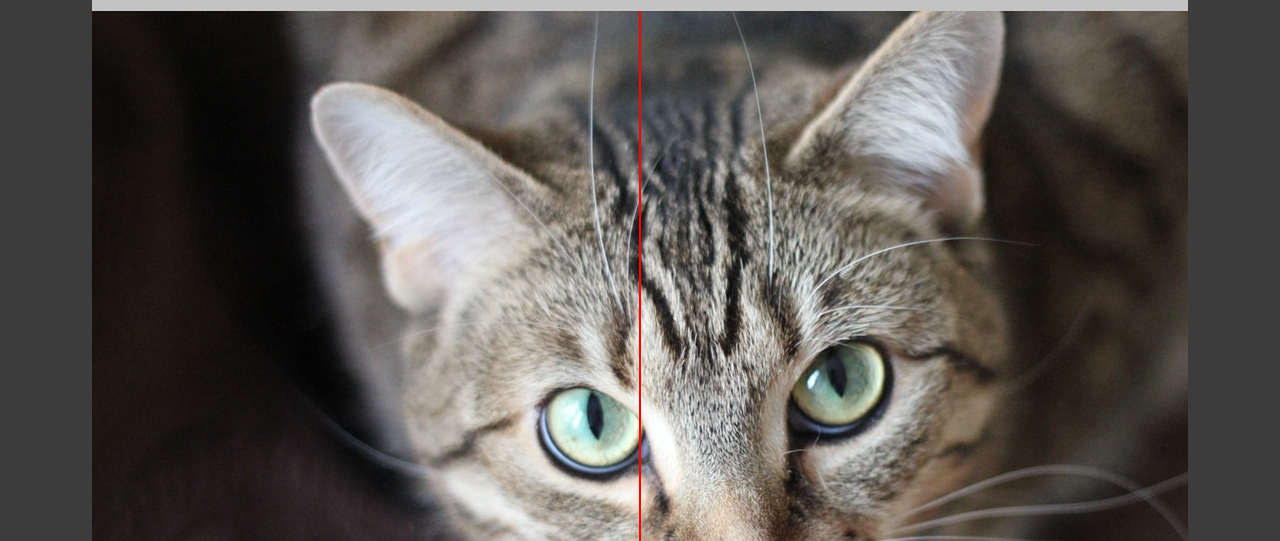
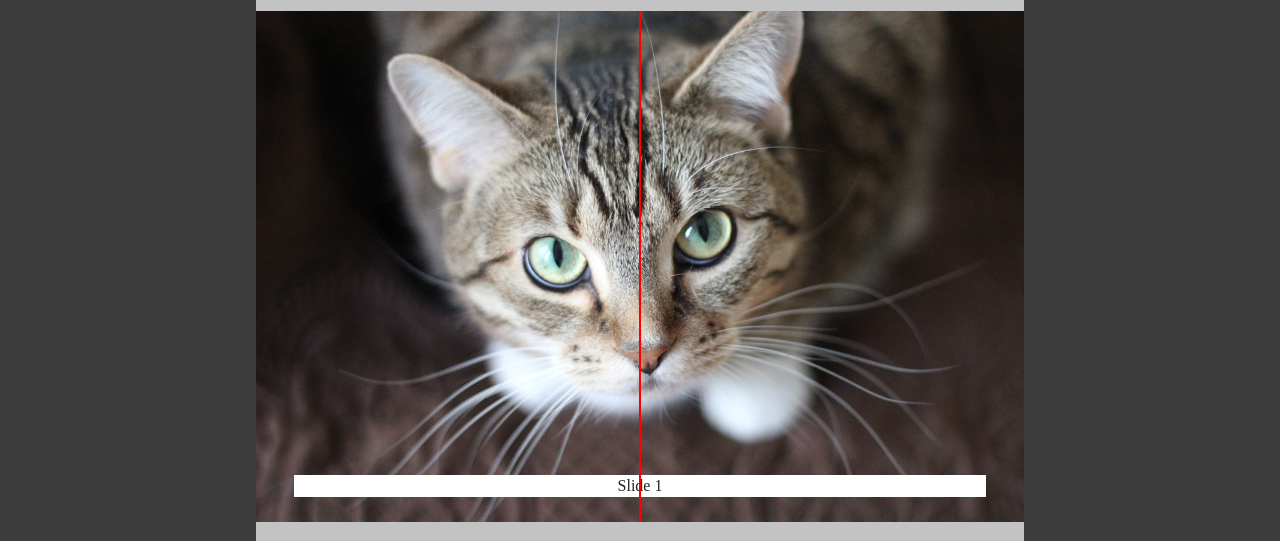
Before and after one commit to maurer2/snap-by-snap, a website built with webpack: page src/index.html in a window 1280 px wide. Shown: the part 77-618 px from the top of the page. Built offline with nearby package versions, Linux system fonts and the light colour scheme.

Commit message:
Minor fixes

```diff
--- a/src/index.html
+++ b/src/index.html
@@ -8,12 +8,12 @@
     <meta name="viewport" content="width=device-width, initial-scale=1, shrink-to-fit=no">
 </head>
 <body class="wrapper">
-    <article id="snap-gallery">
+    <article class="snap-gallery">
         <header class="header">
             <h1>Gallery with native snap points</h1>
         </header>
         <section class="main">
-            <div class="slide-wrapper">
+            <div class="slider">
                 <figure class="slide">
                     <img src="assets/cat-01.jpg" class="image" alt="cat">
                     <figcaption class="caption">
@@ -36,7 +36,7 @@
         </section>
     </article>
 
-    <article id="snap-gallery--fallback">
+    <article class="snap-gallery--fallback">
         <header>
             <h1>New gallery with emulated snap points via css transforms</h1>
         </header>
--- a/src/style.scss
+++ b/src/style.scss
@@ -1,7 +1,7 @@
 :root {
   --primary: #3c3c3c;
   --secondary: #fff;
-  --tetiary: #c3c3c3;
+  --tertiary: #c3c3c3;
   --debug: red;
 }
 
@@ -9,30 +9,29 @@
 body,
 html {
   background: var(--primary);
-  height: 100%;
 }
 
 .wrapper {
   margin: auto;
-  max-width: 1096px;
-  background: var(--tetiary);
+  max-width: 768px;
+  background: var(--tertiary);
 }
 
-
+.snap-gallery {}
   .header {
     overflow: hidden; // contain child margins
   }
 
   .main {}
 
-.slide-wrapper {
+.slider {
   display: flex;
-  align-items: center;
   overflow-x: scroll;
+  -webkit-overflow-scrolling: touch;
+  counter-reset: slide;
   background: var(--primary);
-  counter-reset: slide;
 
-  @supports(scroll-snap-type: x mandatory) {
+  @supports(scroll-snap-type: x mandatory) and (scroll-snap-align: center) {
     scroll-snap-type: x mandatory;
   }
 }
@@ -41,9 +40,15 @@ html {
     position: relative;
     margin: 0;
     width: 100%;
+    flex-basis: 100%; // needed for image percentage
+    flex-grow: 0;
+    flex-shrink: 0;
     counter-increment: slide;
+    background: var(--debug);
 
+    @supports(scroll-snap-type: x mandatory) and (scroll-snap-align: center) {
       scroll-snap-align: center;
+    }
 
     // debug stuff
     &:after {
@@ -59,6 +64,10 @@ html {
 
     .image {
       display: block;
+      width: 100%;
+      height: 100%;
+      object-fit: cover;
+      object-position: center;
     }
 
     .caption {
@@ -66,8 +75,9 @@ html {
       left: 5%;
       right: 5%;
       bottom: 5%;
+      text-align: center;
+
       background: var(--secondary);
-  text-align: center;
 
       &:after{
         content: counter(slide);
--- a/webpack.config.js
+++ b/webpack.config.js
@@ -12,6 +12,7 @@ module.exports = {
   module: {
     rules: [
       // Babel
+      /*
       {
         test: /\.js$/,
         exclude: /(node_modules)/,
@@ -22,6 +23,7 @@ module.exports = {
           },
         },
       },
+      */
       // SCSS
       {
         test: /\.scss$/,
@@ -49,7 +51,6 @@ module.exports = {
     extensions: ['*', '.js', '.css', '.scss'],
   },
   plugins: [
-    // Sticky
     new HtmlWebpackPlugin({
       filename: 'index.html',
       template: 'src/index.html',
```
Also changed, not shown: package.json (+5 -2 lines), .eslintrc.js, dist/index.html, dist/script.js, 3 other files. Lines whose indentation alone changed are shown as unchanged.
